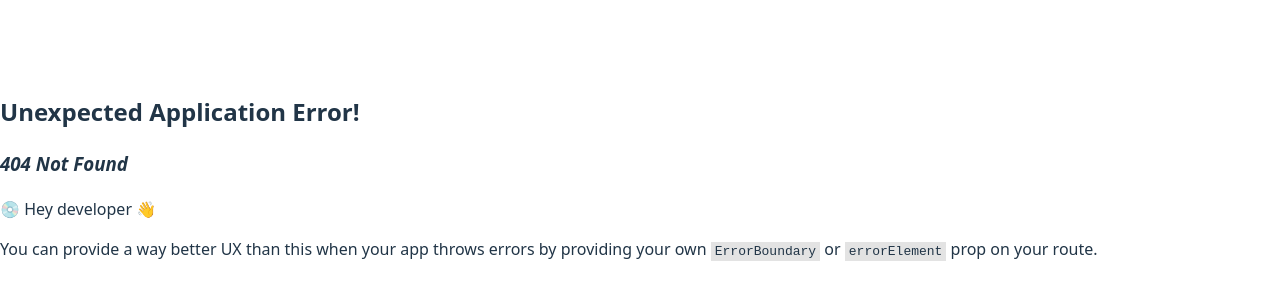
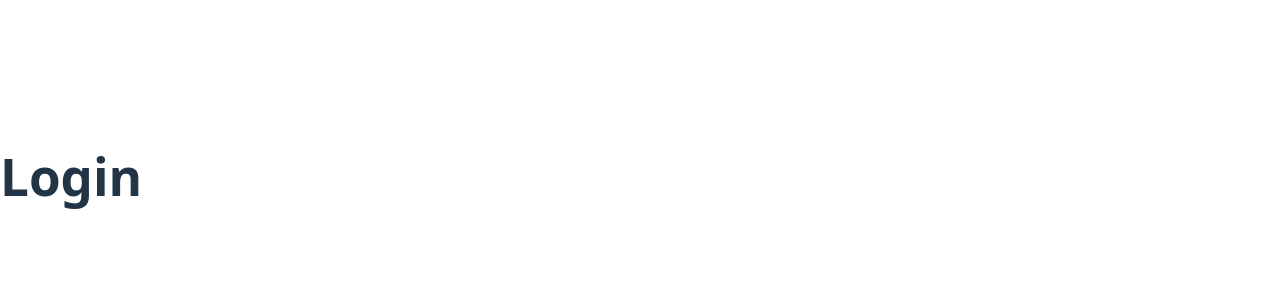
Before and after one commit to michislava/Insecta, a React (Vite) app in the folder frontend/: page /login in a window 1280 px wide. Before the commit this address had no page. Shown: the part 224-524 px from the top of the page. Built offline with nearby package versions, Linux system fonts and the light colour scheme.

Commit message:
react router base

```diff
--- a/frontend/package.json
+++ b/frontend/package.json
@@ -13,7 +13,8 @@
     "@react-spring/web": "^9.7.5",
     "react": "^18.3.1",
     "react-dom": "^18.3.1",
-    "react-router": "^7.3.0"
+    "react-router": "^7.3.0",
+    "react-router-dom": "^7.3.0"
   },
   "devDependencies": {
     "@eslint/js": "^9.21.0",
--- a/frontend/src/App.jsx
+++ b/frontend/src/App.jsx
@@ -1,15 +1,19 @@
-import { createBrowserRouter, RouterProvider } from "react-router";
+import { createBrowserRouter, RouterProvider } from "react-router-dom";
 import HomePage from "./pages/Home/Home";
+import LoginPage from "./pages/Login/Login";
 
 function App() {
   const router = createBrowserRouter([
     {
       path: "/",
-      Component: HomePage,
+      children: [
+        { path: "/", element: <HomePage /> },
+        { path: "login", element: <LoginPage /> },
+      ],
     },
   ]);
 
-  return <RouterProvider router={router}></RouterProvider>;
+  return <RouterProvider router={router} />;
 }
 
 export default App;
--- /dev/null
+++ b/frontend/src/pages/Login/Login.jsx
@@ -0,0 +1,3 @@
+export default function LoginPage() {
+  return <h1>Login</h1>;
+}
```
Also changed, not shown: 1 other file (tests, documents, lock files or other folders).
